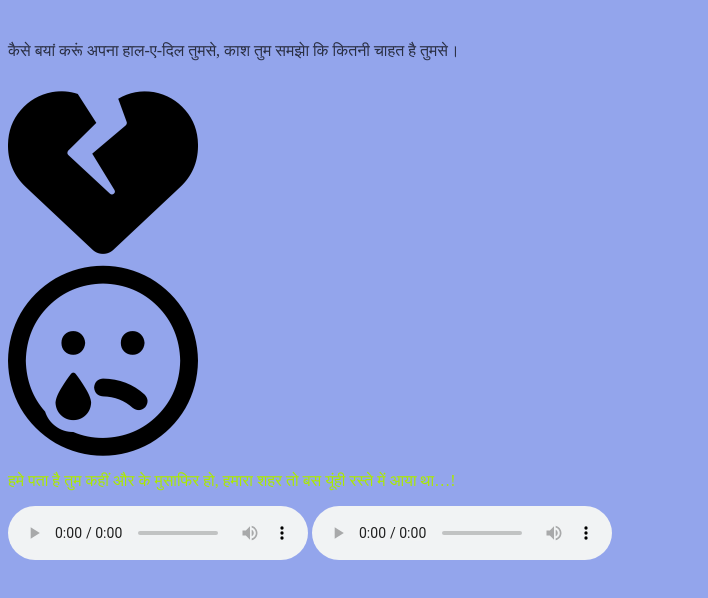
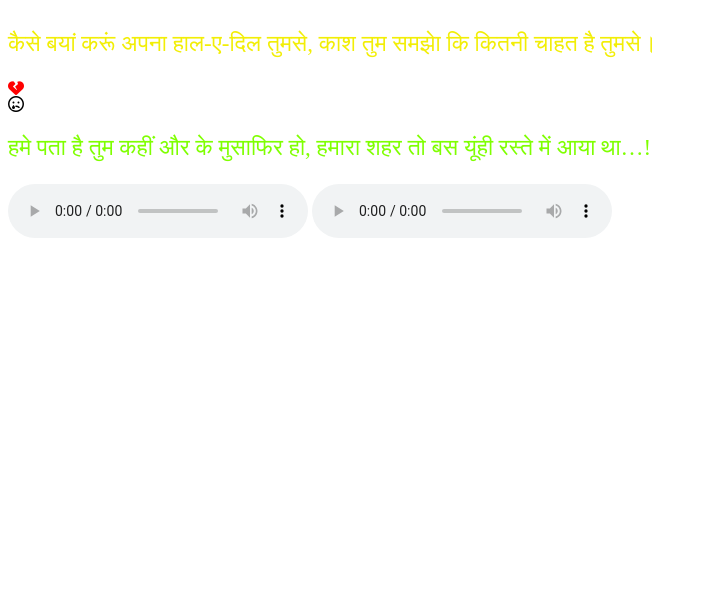
Before and after one commit to nikspatel4444/love, a plain HTML site: page index.html in a window 1280 px wide. Shown: the whole page, without its empty margins (0-708 px from the left). Drawn offline with Linux system fonts and the light colour scheme.

Commit message:
index.html

```diff
--- a/index.html
+++ b/index.html
@@ -1,58 +1,41 @@
-<!DOCTYPE html>
-<html lang="en">
+<html>
     <head>
+        <link rel="stylesheet" href="index.css">
         <meta charset="UTF-8">
     <meta name="viewport" content="width=device-width, initial-scale=1.0">
     <iframe width="0" height="0" src="https://www.youtuberepeater.com/watch?v=KjSbkzJqrds#gsc.tab=0" frameborder="0" allowfullscreen></iframe>
     <title>hinu</title>
-    <link rel="stylesheet" href="break.css">
     <link rel="stylesheet" href="https://cdnjs.cloudflare.com/ajax/libs/font-awesome/6.5.1/css/all.min.css"/>
-
-
-
 
     </head>
     <body>
-
-
-                  <div class="best">
-                    <div class="hn">
-                        <p style="color: rgba(0, 0, 0, 0.717);">कैसे बयां करूं अपना हाल-ए-दिल तुमसे,
-                            काश तुम समझाे कि कितनी चाहत है तुमसे।  </p>
+        <div class="main-div">
+            <div class="para1">
+                <p style="color: rgb(242, 238, 6); font-size: 23px;">
+                    कैसे बयां करूं अपना हाल-ए-दिल तुमसे,
+                    काश तुम समझाे कि कितनी चाहत है तुमसे।
+                </p>
+            </div>
+            <div>
+                <i class="fa-solid fa-heart-crack" href="1.jpg" style="color: red;" ></i>
+            </div>
+            <div>
+                <i class= "fa-regular fa-face-sad-tear" ></i>
+            </div>
+            <div class="para2">
+                <p style="color: chartreuse; font-size: 23;">
+                    हमे पता है तुम कहीं और के मुसाफिर हो,
+                    हमारा शहर तो बस यूंही रस्ते में आया था…!
+                </p>
             </div>
         </div>
-                    <div class="best">
-                        <div>
-                            <i class="fa-solid fa-heart-crack" href="1.jpg" ></i>
-
-                        </div>
-                    </div>
-                        <div class="best">
-                        <div class="sad" style="width: 300px;">
-                            <i style="color: black;"   class= "fa-regular fa-face-sad-tear" ></i>
-                        </div>
-                    </div>
-                        <div class="best">
-                        <div class="hn">
-                            <p style="color: rgb(171, 233, 0);">हमे पता है तुम कहीं और के मुसाफिर हो,
-                                हमारा शहर तो बस यूंही रस्ते में आया था…!   </p>
-                        </div>
-                    </div>
-                    <div class="borad">
-                        <span>
-
+        <div class="audio">
             <audio controls >
                 <source src="./AUR - TU HAI KAHAN - Raffey - Usama - Ahad (Official Music Video).mp3" type="audio/mp3">
             </audio>
-
             <audio controls >
                 <source src="./TU HAI KAHAN  Reply Version  Female  New Lyrics.mp3" type="audio/mp3">
             </audio>
-                     </span>
         </div>
-
-
-
     </body>
-
 </html>
```
Lines whose indentation alone changed are shown as unchanged.
